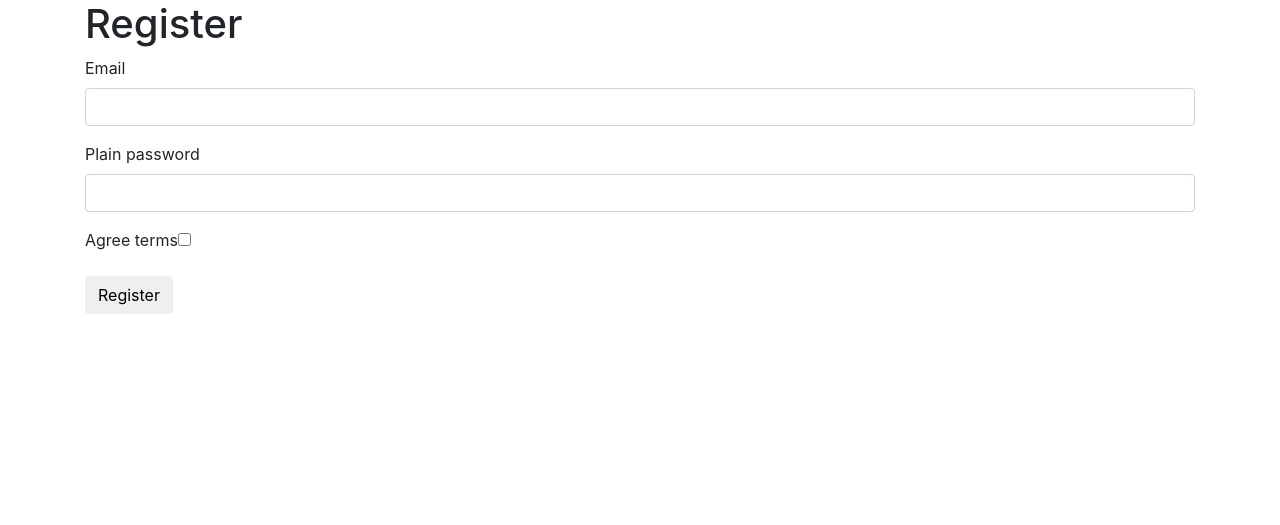
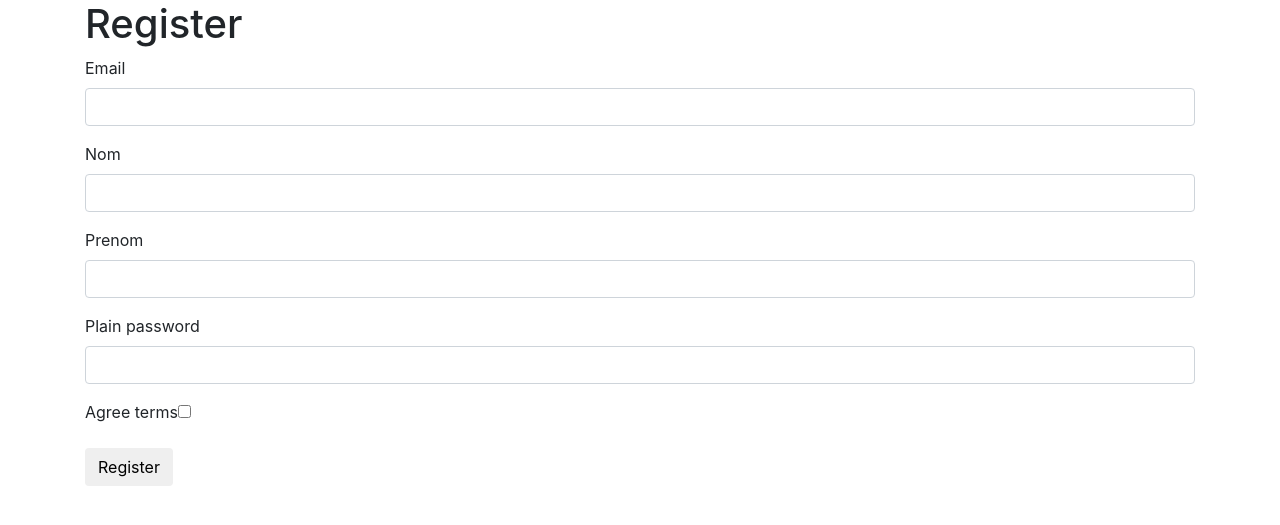
Before and after one commit to etsec-cloud/renfoRenduSymf, a Symfony app: template templates/registration/register.html.twig in a window 1280 px wide. Shown: the part 56-581 px from the top of the page. Run offline with Twig, Linux system fonts and the light colour scheme; the template is opened without the code that fills it, so the values that code supplies are empty; form fields are guessed from the names that the template uses; some libraries are stand-ins or nearby versions.

Commit message:
register

```diff
--- a/templates/registration/register.html.twig
+++ b/templates/registration/register.html.twig
@@ -7,6 +7,8 @@
 
     {{ form_start(registrationForm) }}
         {{ form_row(registrationForm.email) }}
+        {{ form_row(registrationForm.nom) }}
+        {{ form_row(registrationForm.prenom) }}
         {{ form_row(registrationForm.plainPassword) }}
         {{ form_row(registrationForm.agreeTerms) }}
 
```
Also changed, not shown: src/Form/RegistrationFormType.php (+10 -8 lines).
